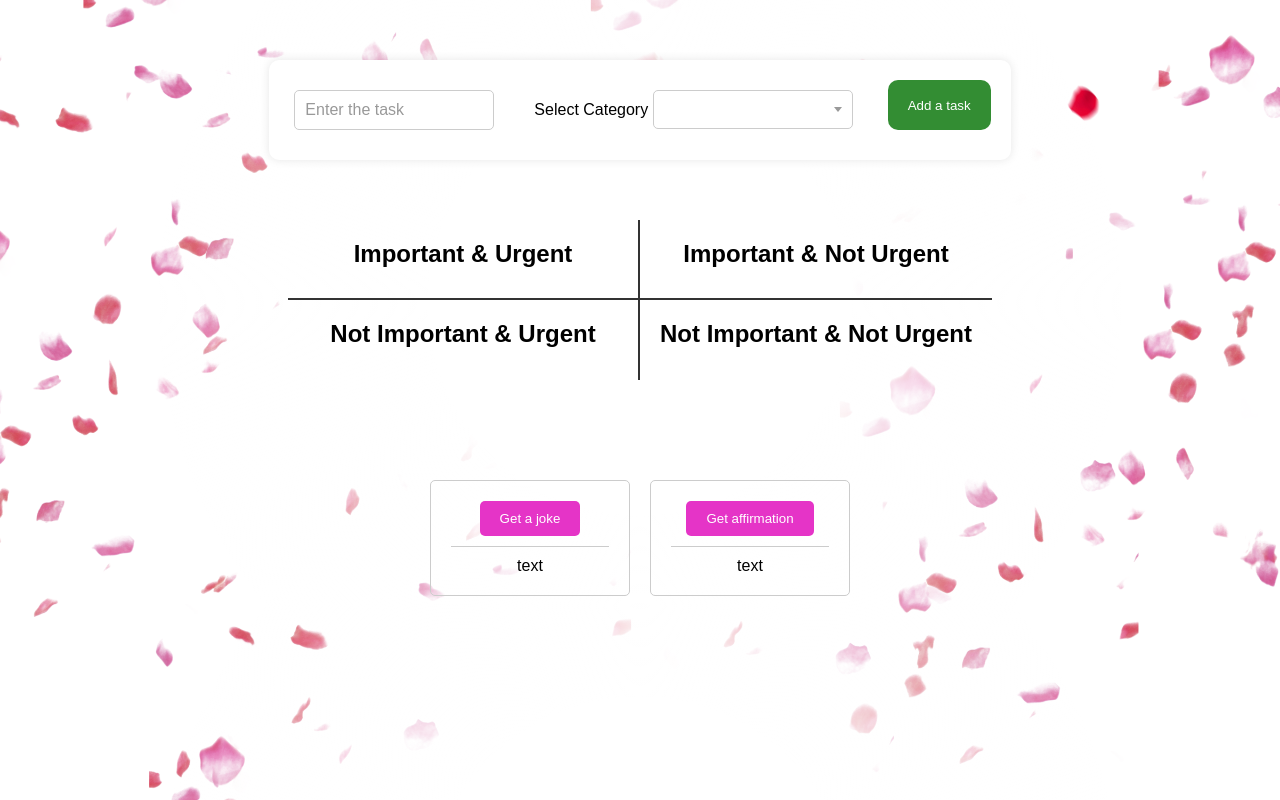
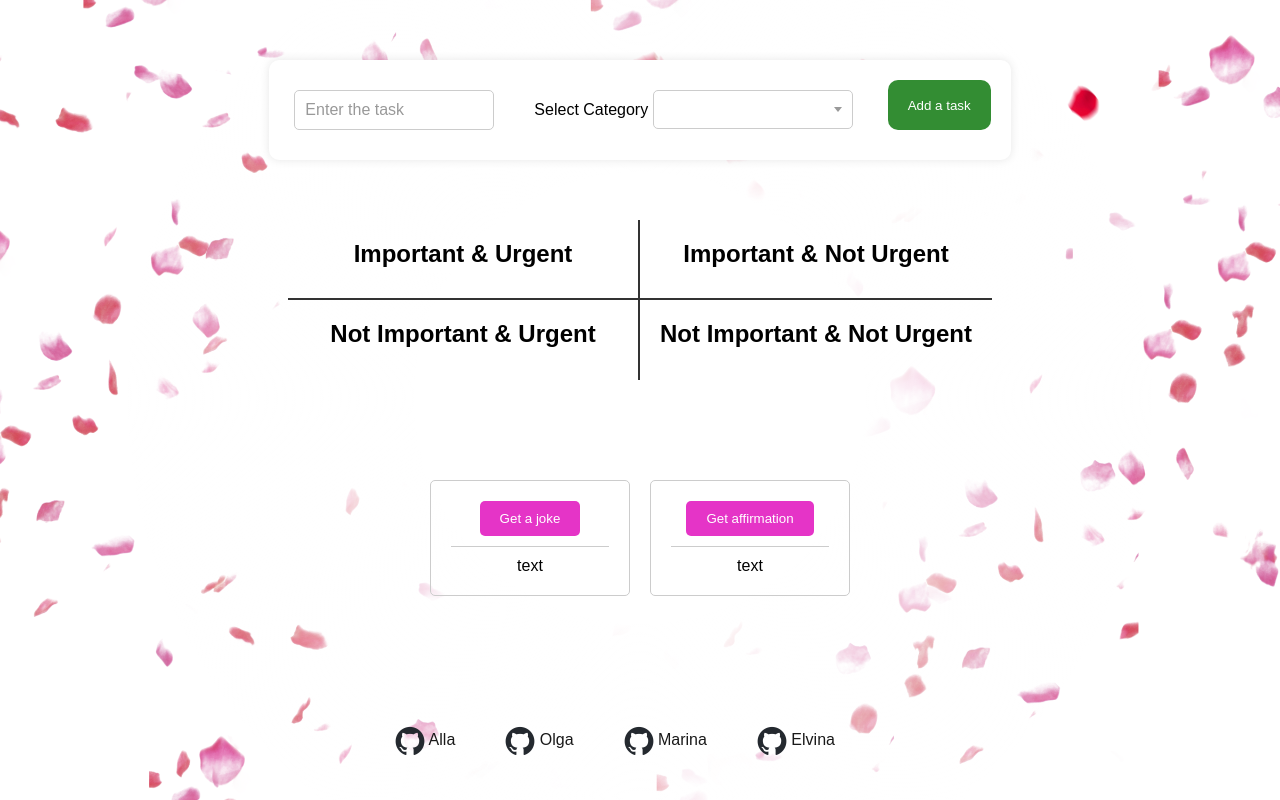
Before and after one commit to marmorozovna/hakaton_march2024, a plain HTML site: page index.html in a window 1280 px wide. Drawn offline with Linux system fonts and the light colour scheme.

Commit message:
add footer with github links

```diff
--- a/assets/styles/style.css
+++ b/assets/styles/style.css
@@ -223,3 +223,33 @@ select:not(:placeholder-shown) + label {
   .text {
      margin: 0;
   }
+
+
+  footer {
+   color: black;
+   padding: 20px;
+   margin-top: 100px;
+   margin-bottom: 20px;
+}
+
+.footer-container {
+   display: flex;
+   justify-content: center;
+}
+
+footer .contributor {
+   margin-right: 50px;
+   color: #333;
+   text-decoration: none;
+}
+
+footer .contributor img {
+   width: 30px;
+   height: 30px;
+   vertical-align: middle;
+}
+
+footer .contributor a {
+   color: #191919;
+   text-decoration: none;
+}
--- a/index.html
+++ b/index.html
@@ -60,6 +60,28 @@
             </div>
         </div>
     </div>
+
+    <footer>
+        <div class="footer-container">
+            <div class="contributor">
+                <img src="/assets/image/github-mark.png" alt="GitHub Icon">
+                <a href="https://github.com/AllaMB">Alla</a>
+            </div>
+            <div class="contributor">
+                <img src="/assets/image/github-mark.png" alt="GitHub Icon">
+                <a href="https://github.com/olkosti">Olga</a>
+            </div>
+            <div class="contributor">
+                <img src="/assets/image/github-mark.png" alt="GitHub Icon">
+                <a href="https://github.com/marmorozovna">Marina</a>
+            </div>
+            <div class="contributor">
+                <img src="/assets/image/github-mark.png" alt="GitHub Icon">
+                <a href="https://github.com/easdln">Elvina</a>
+            </div>
+        </div>
+    </footer>
+
     <script src="script.js"></script>
 </body>
 </html>
```
Also changed, not shown: assets/image/github-mark.png (added).
